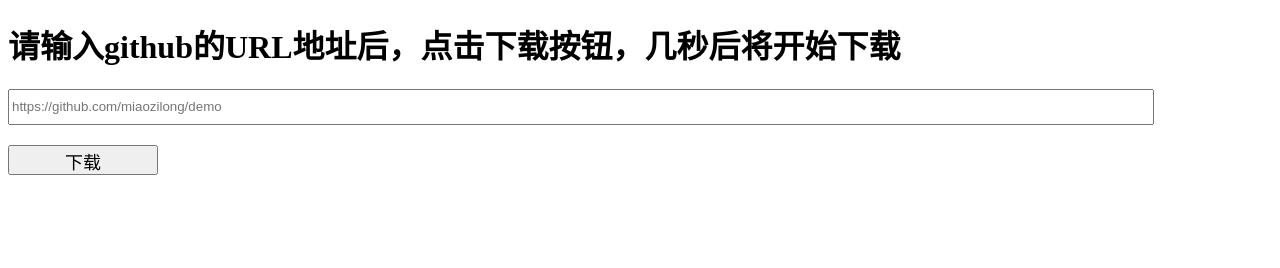
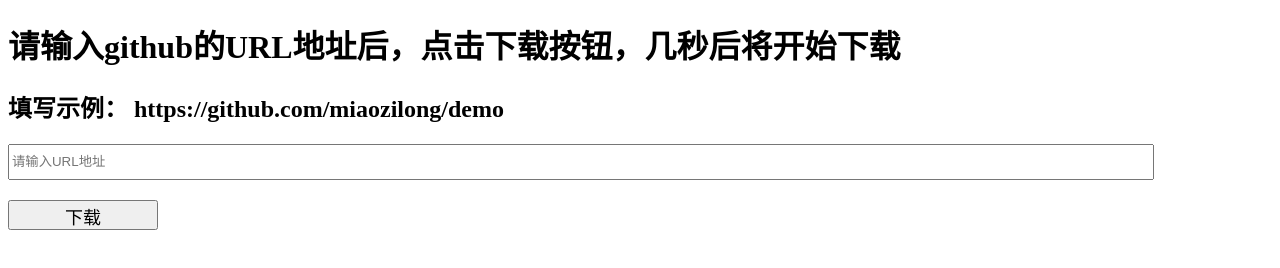
Before and after one commit to miaozilong/mofahezi, a plain HTML site: page dl.html in a window 1280 px wide. Drawn offline with nearby package versions, Linux system fonts and the light colour scheme.

Commit message:
修改示例

```diff
--- a/dl.html
+++ b/dl.html
@@ -43,7 +43,7 @@
                     let downloadUrl = "/download?url=" + url;
                     downloadFile(downloadUrl)
                 } else {
-                    alert('URL地址格式不对')
+                    alert('URL地址为空或者格式不合法')
                 }
             })
         })
@@ -60,7 +60,8 @@
 <body>
 <div class="container">
     <h1>请输入github的URL地址后，点击下载按钮，几秒后将开始下载</h1>
-    <input type="text" name="url" id="url" placeholder="https://github.com/miaozilong/demo">
+    <h2>填写示例： https://github.com/miaozilong/demo</h2>
+    <input type="text" name="url" id="url" placeholder="请输入URL地址">
     <button id="btn-download">下载</button>
 </div>
 </body>
```
